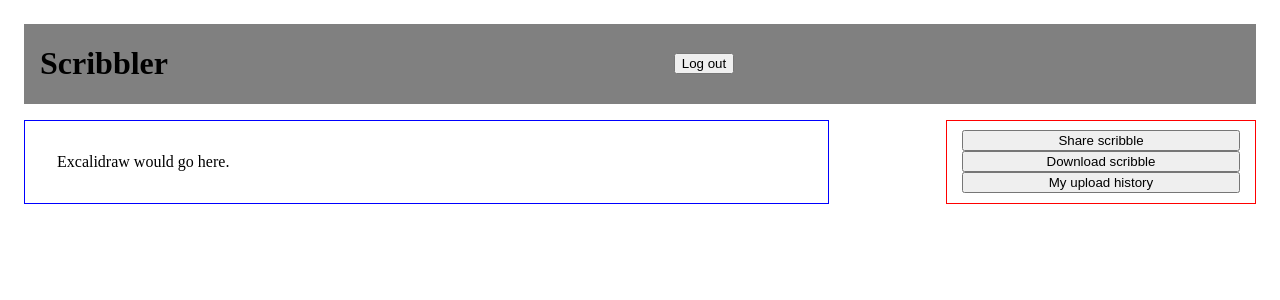
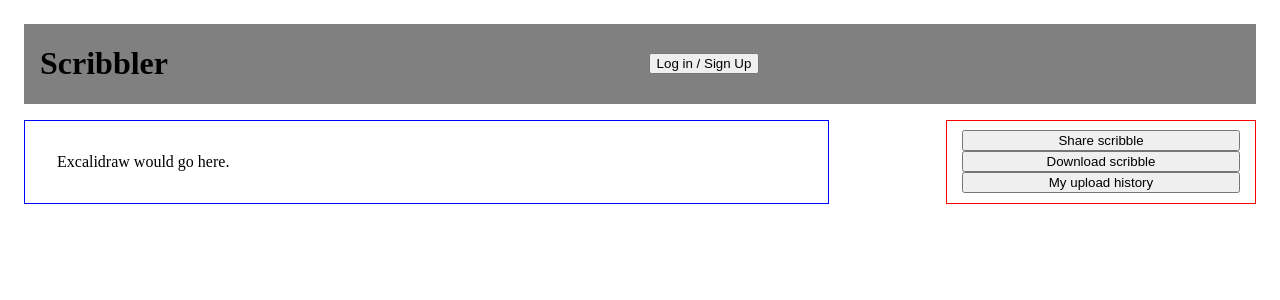
Before and after one commit to carbonsoda/scribbler, a React (Create React App) app in the folder app/: page / in a window 1280 px wide. Shown: the top 300 px of the page. Built offline with nearby package versions, Linux system fonts and the light colour scheme.

Commit message:
Switched order of loginState for login-btn text

```diff
--- a/app/src/components/navbar/LoginBtn.js
+++ b/app/src/components/navbar/LoginBtn.js
@@ -8,7 +8,7 @@ export default function LoginBtn({ loginState, authLink }) {
 
   return (
     <button className="login-btn" onClick={loginClick}>
-      {loginState ? 'Log in / Sign Up' : 'Log out'}
+      {loginState ? 'Log out' : 'Log in / Sign Up'}
     </button>
   );
 }
```
